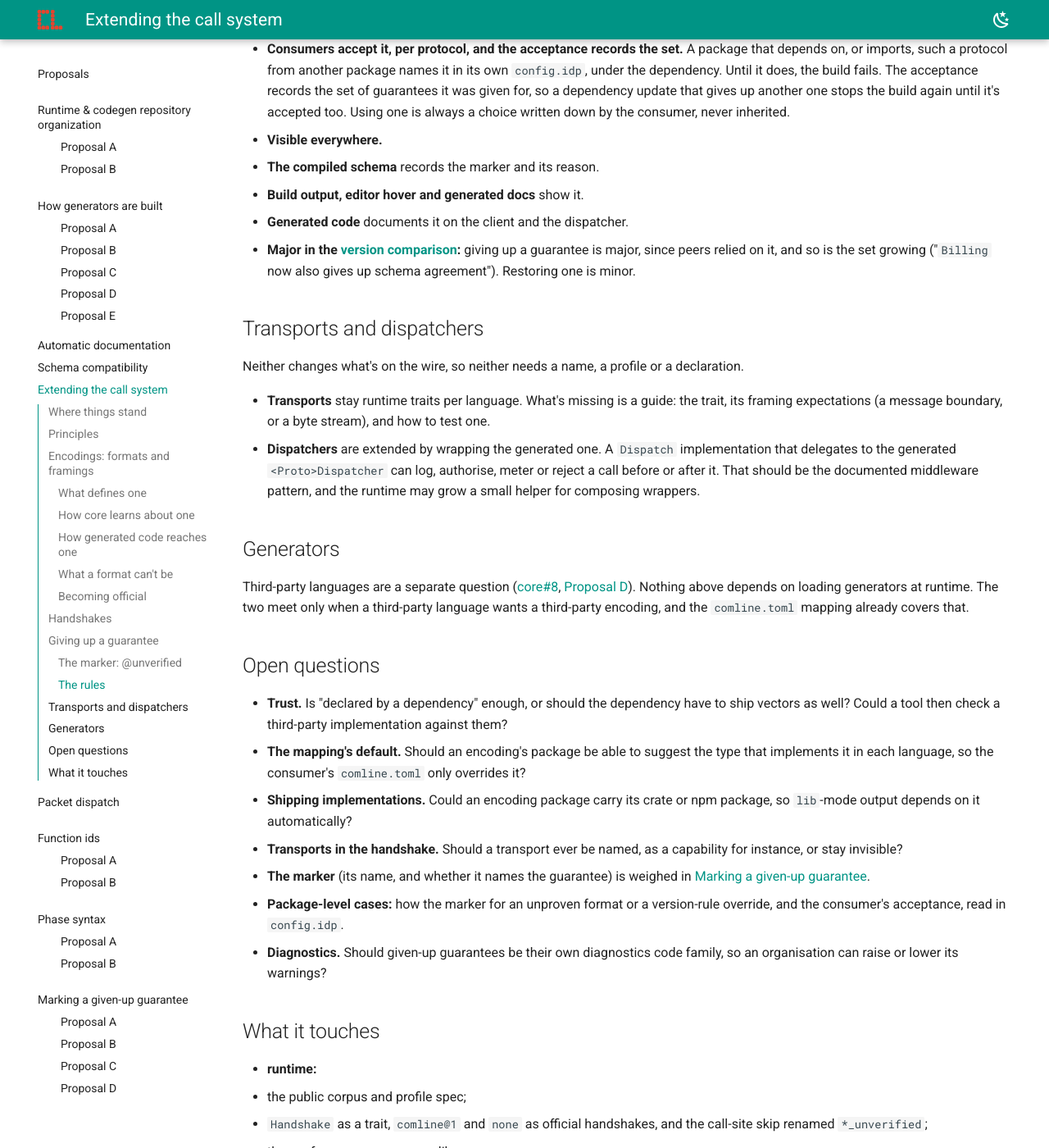
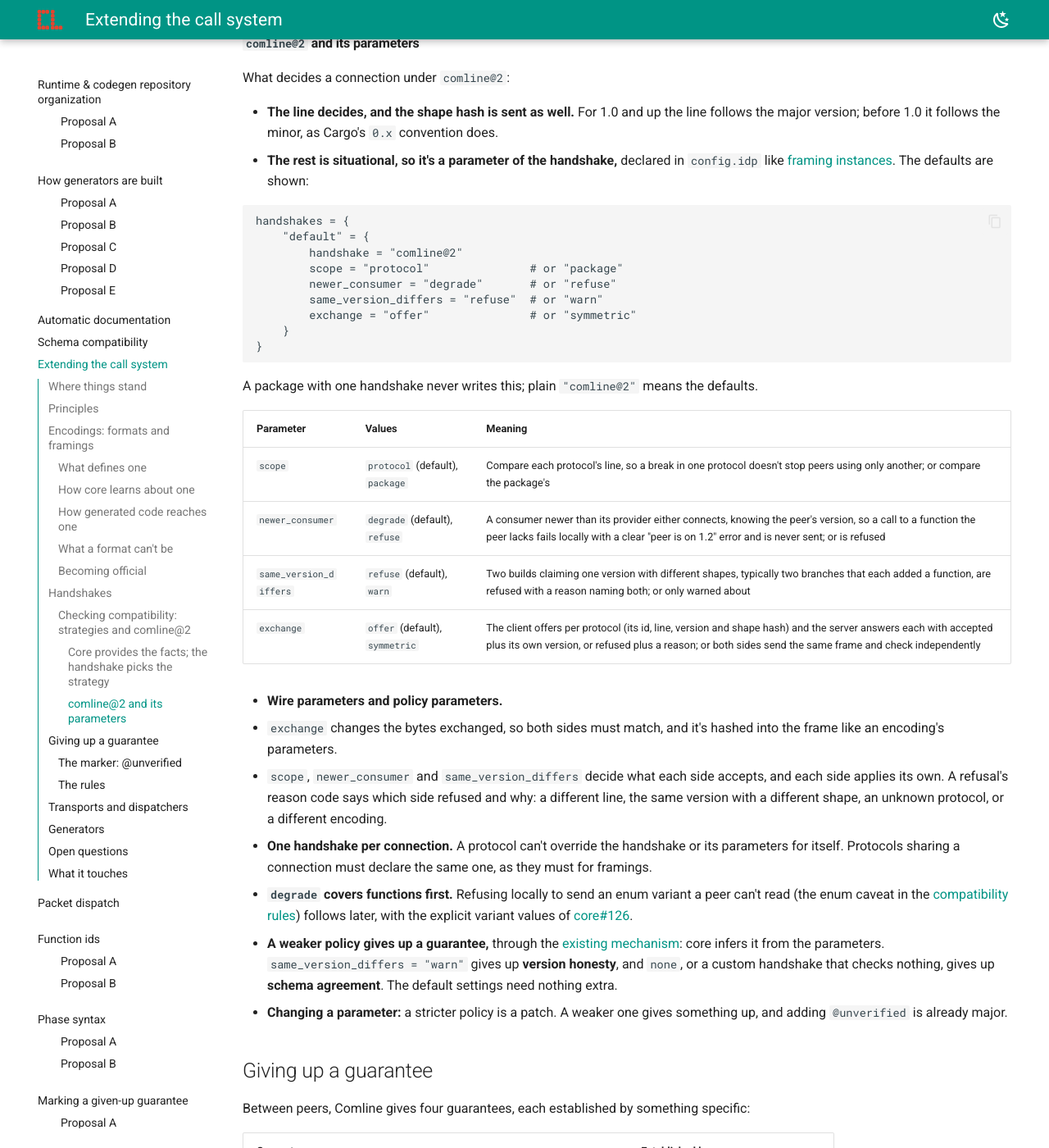
Before and after one commit to ComlineProject/docs, an MkDocs documentation site: the page built from docs/docs/proposals/extensibility.md, in a window 1280 px wide and 1400 px high, scrolled down 4678 px. Shown: the whole window at 82% size. Built offline with MkDocs 1.6.1 and Material for MkDocs 9.7.7, drawn with Linux system fonts in a browser that asks for light colours; the version menu is left out; some of the changed text lies outside the part shown.

Commit message:
docs: record the compatibility-checking handshake (comline@2) and handshake strategies

````diff
--- a/docs/docs/proposals/extensibility.md
+++ b/docs/docs/proposals/extensibility.md
@@ -161,6 +161,107 @@
 handshake and perhaps format. The guarantees Comline can't give are the
 implementer's, and say so.
 
+### Checking compatibility: strategies and `comline@2`
+
+Decided with the user (2026-10-20), for
+[runtime#15](https://github.com/ComlineProject/runtime/issues/15).
+`comline@1` compares a hash of the whole frozen schema, so any edit, even a
+docstring, makes peers refuse each other, and the refusal carries no reason.
+
+How systems answer "can these two talk?" differs, and **each of these should be
+achievable as a handshake,** even where it isn't what `comline@2` does:
+
+| Approach | Used by |
+|---|---|
+| **One exact version number** | Minecraft (protocol version) |
+| **Exchange versions, then use the lower one** | Bitcoin (`version` message); SSH and TLS pick from lists |
+| **A version range per API** | Kafka `ApiVersions`: min and max per request type, the highest common one wins |
+| **Send the schema and resolve the differences** | Avro (writer and reader schema, or a registry fingerprint) |
+| **No handshake; tolerance rules only** | Protobuf, Thrift, Cap'n Proto |
+
+#### Core provides the facts; the handshake picks the strategy
+
+Core computes compatibility facts from the package's history, and generated
+code embeds them. Every strategy works from the same set:
+
+| Fact | Exact (Minecraft) | Lower version (Bitcoin) | Per-API ranges (Kafka) | Schema exchange (Avro) | `comline@2` |
+|---|---|---|---|---|---|
+| package identity (a stored id, see below) | ✓ | ✓ | ✓ | ✓ | ✓ |
+| package version | ✓ | ✓ | | | ✓ |
+| per-protocol **line**: the version it last broke at | | | ✓ | | ✓ |
+| per-protocol wire-shape hash | ✓ (in place of the version) | | | ✓ (as a fingerprint) | ✓ |
+| per-function "since" version | | | ✓ | | ✓ |
+| encoding name and parameter hash | ✓ | ✓ | ✓ | ✓ | ✓ |
+| the wire shape itself, as a compact description | | | | ✓ | |
+
+- **A handshake's profile lists the facts it needs,** and generated code
+  embeds only those. The wire shape itself is emitted only for a handshake
+  that asks for it.
+- **A custom handshake** (`com.acme.…@1`) reads them through the same
+  `Handshake` trait as `comline@2`.
+- **The wire-shape hash** covers only what reaches the wire, with aliases
+  resolved. It leaves out docstrings, spans, validators, constants, advisory
+  annotations and the namespace, and it includes the encoding's parameters.
+- **Package identity** is an id stored once in `config.idp`, not the package
+  name, so renaming a package doesn't break its peers, as function ids survive
+  function renames.
+
+#### `comline@2` and its parameters
+
+What decides a connection under `comline@2`:
+
+- **The line decides, and the shape hash is sent as well.** For 1.0 and up
+  the line follows the major version; before 1.0 it follows the minor, as
+  Cargo's `0.x` convention does.
+- **The rest is situational, so it's a parameter of the handshake,**
+  declared in `config.idp` like [framing instances](packet-dispatch.md#where-the-framings-parameters-are-written).
+  The defaults are shown:
+
+  ```
+  handshakes = {
+      "default" = {
+          handshake = "comline@2"
+          scope = "protocol"               # or "package"
+          newer_consumer = "degrade"       # or "refuse"
+          same_version_differs = "refuse"  # or "warn"
+          exchange = "offer"               # or "symmetric"
+      }
+  }
+  ```
+
+  A package with one handshake never writes this; plain `"comline@2"` means the
+  defaults.
+
+| Parameter | Values | Meaning |
+|---|---|---|
+| `scope` | `protocol` (default), `package` | Compare each protocol's line, so a break in one protocol doesn't stop peers using only another; or compare the package's |
+| `newer_consumer` | `degrade` (default), `refuse` | A consumer newer than its provider either connects, knowing the peer's version, so a call to a function the peer lacks fails locally with a clear "peer is on 1.2" error and is never sent; or is refused |
+| `same_version_differs` | `refuse` (default), `warn` | Two builds claiming one version with different shapes, typically two branches that each added a function, are refused with a reason naming both; or only warned about |
+| `exchange` | `offer` (default), `symmetric` | The client offers per protocol (its id, line, version and shape hash) and the server answers each with accepted plus its own version, or refused plus a reason; or both sides send the same frame and check independently |
+
+- **Wire parameters and policy parameters.**
+  - `exchange` changes the bytes exchanged, so both sides must match, and it's
+    hashed into the frame like an encoding's parameters.
+  - `scope`, `newer_consumer` and `same_version_differs` decide what each side
+    accepts, and each side applies its own. A refusal's reason code says which
+    side refused and why: a different line, the same version with a different
+    shape, an unknown protocol, or a different encoding.
+- **One handshake per connection.** A protocol can't override the handshake
+  or its parameters for itself. Protocols sharing a connection must declare
+  the same one, as they must for framings.
+- **`degrade` covers functions first.** Refusing locally to send an enum
+  variant a peer can't read (the enum caveat in the
+  [compatibility rules](schema-compatibility.md)) follows later, with the
+  explicit variant values of
+  [core#126](https://github.com/ComlineProject/core/issues/126).
+- **A weaker policy gives up a guarantee,** through the
+  [existing mechanism](#giving-up-a-guarantee): core infers it from the
+  parameters. `same_version_differs = "warn"` gives up **version honesty**, and
+  `none`, or a custom handshake that checks nothing, gives up **schema
+  agreement**. The default settings need nothing extra.
+- **Changing a parameter:** a stricter policy is a patch. A weaker one gives
+  something up, and adding `@unverified` is already major.
+
 ## Giving up a guarantee
 
 Between peers, Comline gives four guarantees, each established by something
````
Also changed, not shown: docs/docs/proposals/schema-compatibility.md (+6 -3 lines).
